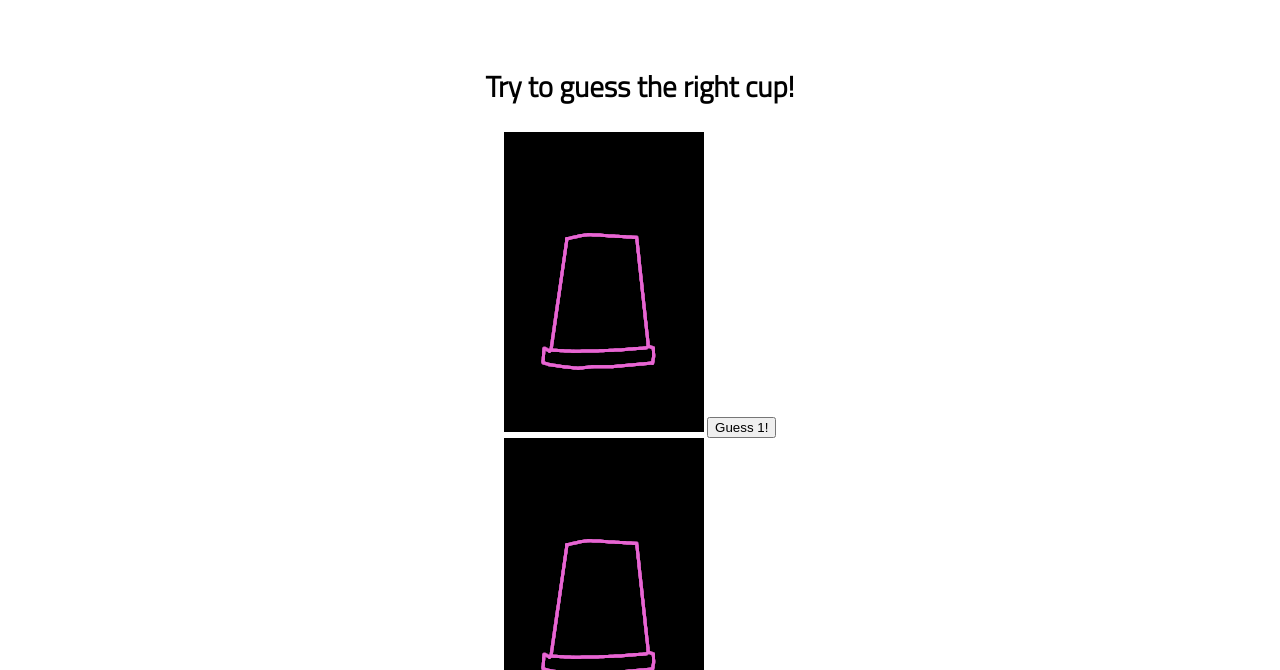
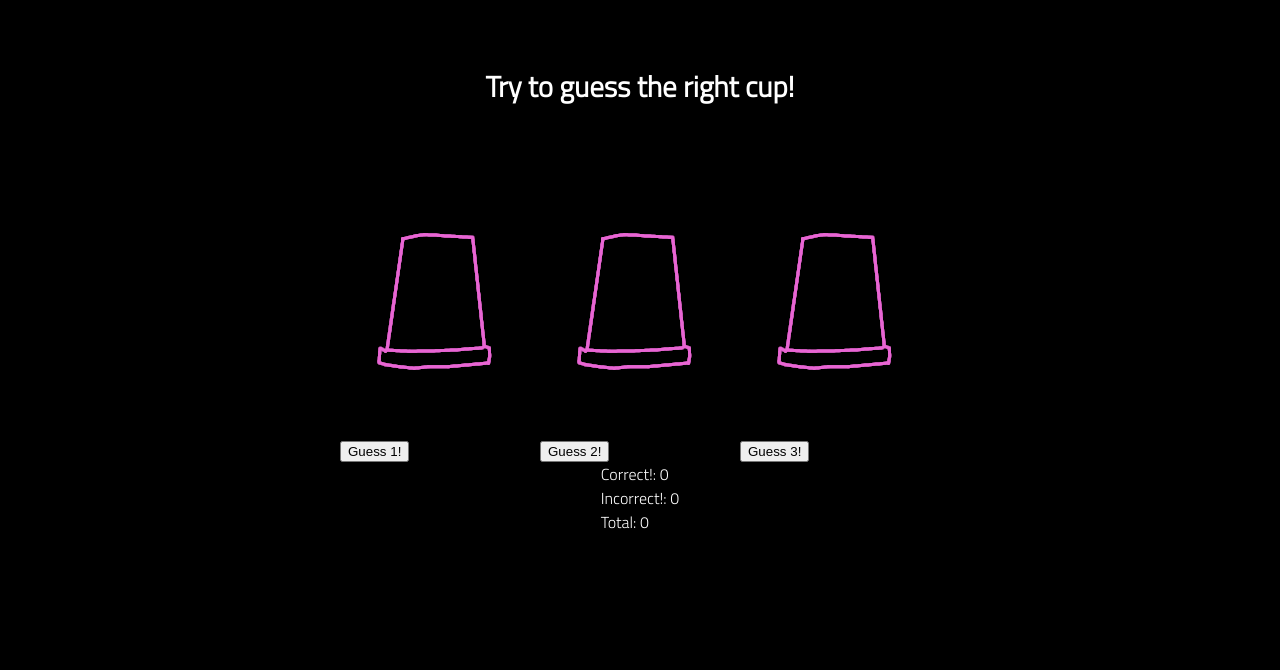
Before and after one commit to Kevin-Roney/shell-game, a plain HTML site: page index.html in a window 1280 px wide. Shown: the part 102-772 px from the top of the page. Drawn offline with Linux system fonts and the light colour scheme.

Commit message:
added css elements

```diff
--- a/index.html
+++ b/index.html
@@ -25,15 +25,15 @@
             </h2>
             <div id="cups">
                 <div id="cup1">
-                    <img src="/assets/cupdown.png" alt="cup 1">
+                    <img src="/assets/cupdown.png" alt="cup 1"><br>
                     <button id="cup1Button">Guess 1!</button>
                 </div>
                 <div id="cup2">
-                    <img src="/assets/cupdown.png" alt="cup 2">
+                    <img src="/assets/cupdown.png" alt="cup 2"><br>
                     <button id="cup2Button">Guess 2!</button>
                 </div>
                 <div id="cup3">
-                    <img src="/assets/cupdown.png" alt="cup 3">
+                    <img src="/assets/cupdown.png" alt="cup 3"><br>
                     <button id="cup3Button">Guess 3!</button>
                 </div>
             </div>
--- a/styles/style.css
+++ b/styles/style.css
@@ -2,11 +2,11 @@
 body {
     /* feel free to update these css variables for a quick theme */
 
-    --color1: white;
-    --color2: white;
-    --color3: white;
-    --color4: white;
-    --color5: white;
+    --color1: rgb(0, 0, 0);
+    --color2: rgb(0, 0, 0);
+    --color3: rgb(255, 255, 255);
+    --color4: rgb(255, 255, 255);
+    --color5: rgb(0, 0, 0);
 
     /* https://coolors.co/generate and click export -> scss to get the colors to copy and paste below*/
 
@@ -51,6 +51,7 @@ section {
     margin-top: var(--gutter);
     margin-bottom: var(--gutter);
     border: solid 2px var(--color1);
+    color: white;
 }
 
 header {
@@ -89,3 +90,7 @@ footer {
     background-color: var(--color3);
     box-shadow: var(--shadow);
 }
+#cups {
+    display: flex;
+    align-items: center;
+}
```
